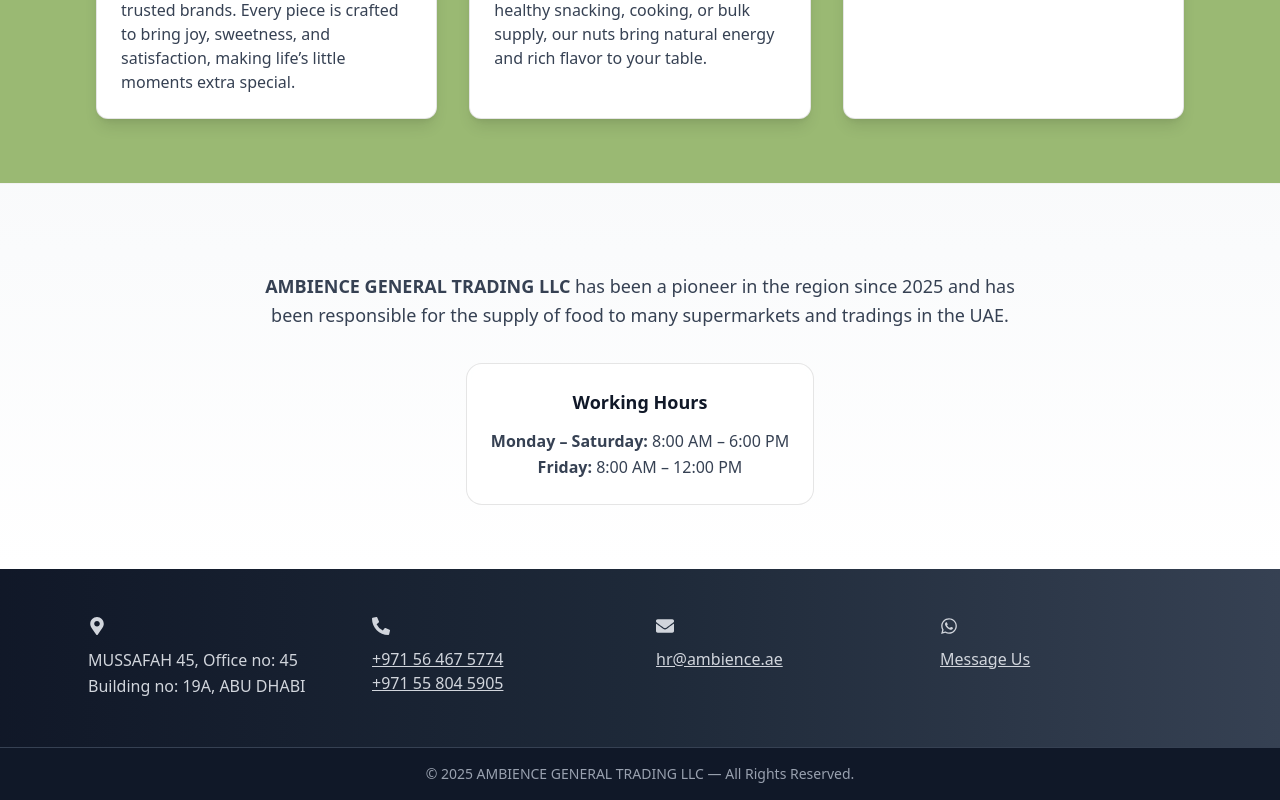
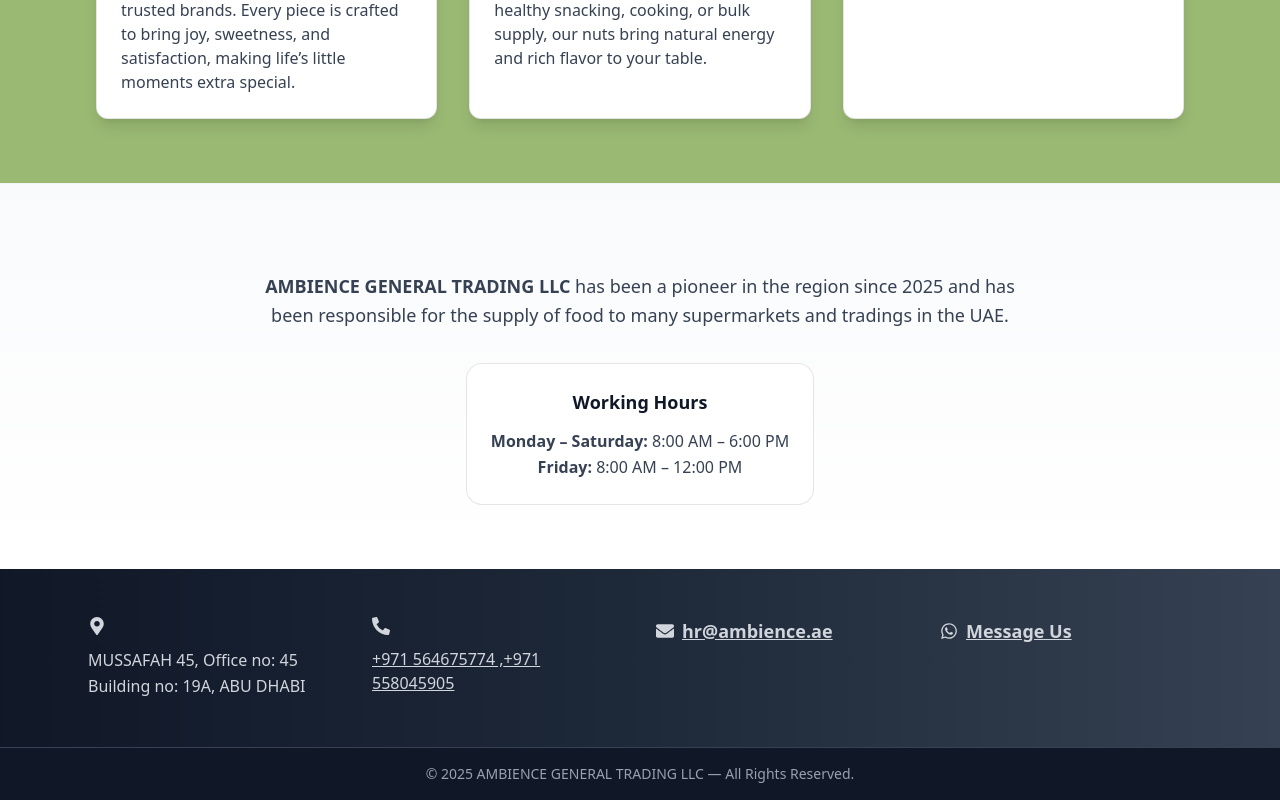
Before and after one commit to FARISKP001/Ambience, a React (Vite) app: page / in a window 1280 px wide. Shown: the part 1881-2681 px from the top of the page. Built offline with nearby package versions, Linux system fonts and the light colour scheme.

Commit message:
UI Changes v4

```diff
--- a/src/App.jsx
+++ b/src/App.jsx
@@ -258,35 +258,33 @@
       <p className="text-gray-300">
         {" "}
         <a href="tel:+971564675774" className="underline hover:text-white">
-          +971 56 467 5774
+          +971 564675774 ,
+        </a>
+        <a href="tel:+971558045905" className="underline hover:text-white">
+          +971 558045905
         </a>
       </p>
-      <p className="text-gray-300">
-        {" "}
-        <a href="tel:+971558045905" className="underline hover:text-white">
-          +971 55 804 5905
-        </a>
-      </p>
+
     </div>
 
     {/* Email */}
     <div>
       <h3 className="text-lg font-semibold mb-3 flex items-center justify-center md:justify-start gap-2">
         <FaEnvelope className="text-gray-300" />
-      </h3>
-      <p className="text-gray-300">
+        <p className="text-gray-300">
         <a href="mailto:hr@ambience.ae" className="underline hover:text-white">
           hr@ambience.ae
         </a>
       </p>
+      </h3>
+
     </div>
 
     {/* WhatsApp */}
     <div>
       <h3 className="text-lg font-semibold mb-3 flex items-center justify-center md:justify-start gap-2">
         <FaWhatsapp className="text-gray-300" />
-      </h3>
-      <p>
+        <p>
         <a
           href="https://wa.me/+971558045905"
           target="_blank"
@@ -296,6 +294,8 @@
           Message Us
         </a>
       </p>
+      </h3>
+
     </div>
   </div>
 </section>
```
